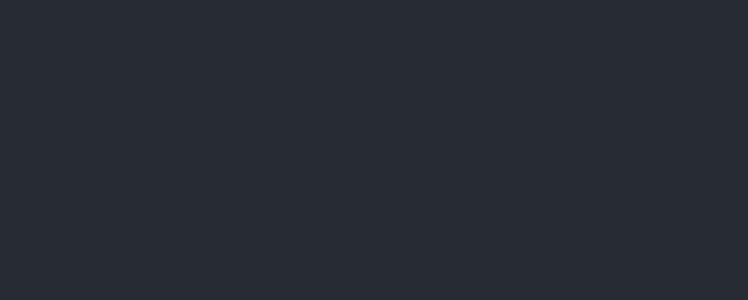
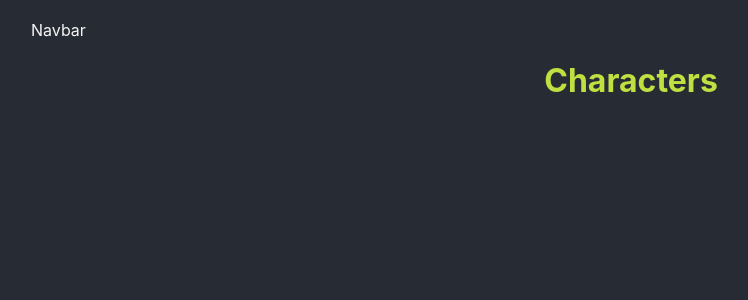
Before and after one commit to Danielsasa/clase7, a React (Vite) app in the folder 07-react-router-dom/: page /characters in a window 1280 px wide. Shown: the top 300 px of the page, without its empty margins (9-757 px from the left). Built offline with nearby package versions, Linux system fonts and the light colour scheme.

Commit message:
✨ se agrego BrowserRouter

```diff
--- a/07-react-router-dom/src/App.jsx
+++ b/07-react-router-dom/src/App.jsx
@@ -1,10 +1,16 @@
+import { BrowserRouter } from 'react-router-dom'
 import './App.css'
+import Navbar from './components/Navbar'
+import AppRoutes from './routes/AppRoutes'
 
 function App() {
   return (
-    <>
-
-    </>
+    <div className='container'>
+      <BrowserRouter>
+      <Navbar />
+      <AppRoutes />
+      </BrowserRouter>
+    </div>
   )
 }
 
```
Also changed, not shown: 07-react-router-dom/src/pages/Characterdetails.jsx (line endings or trailing spaces), 07-react-router-dom/src/pages/Characters.jsx (line endings or trailing spaces).
